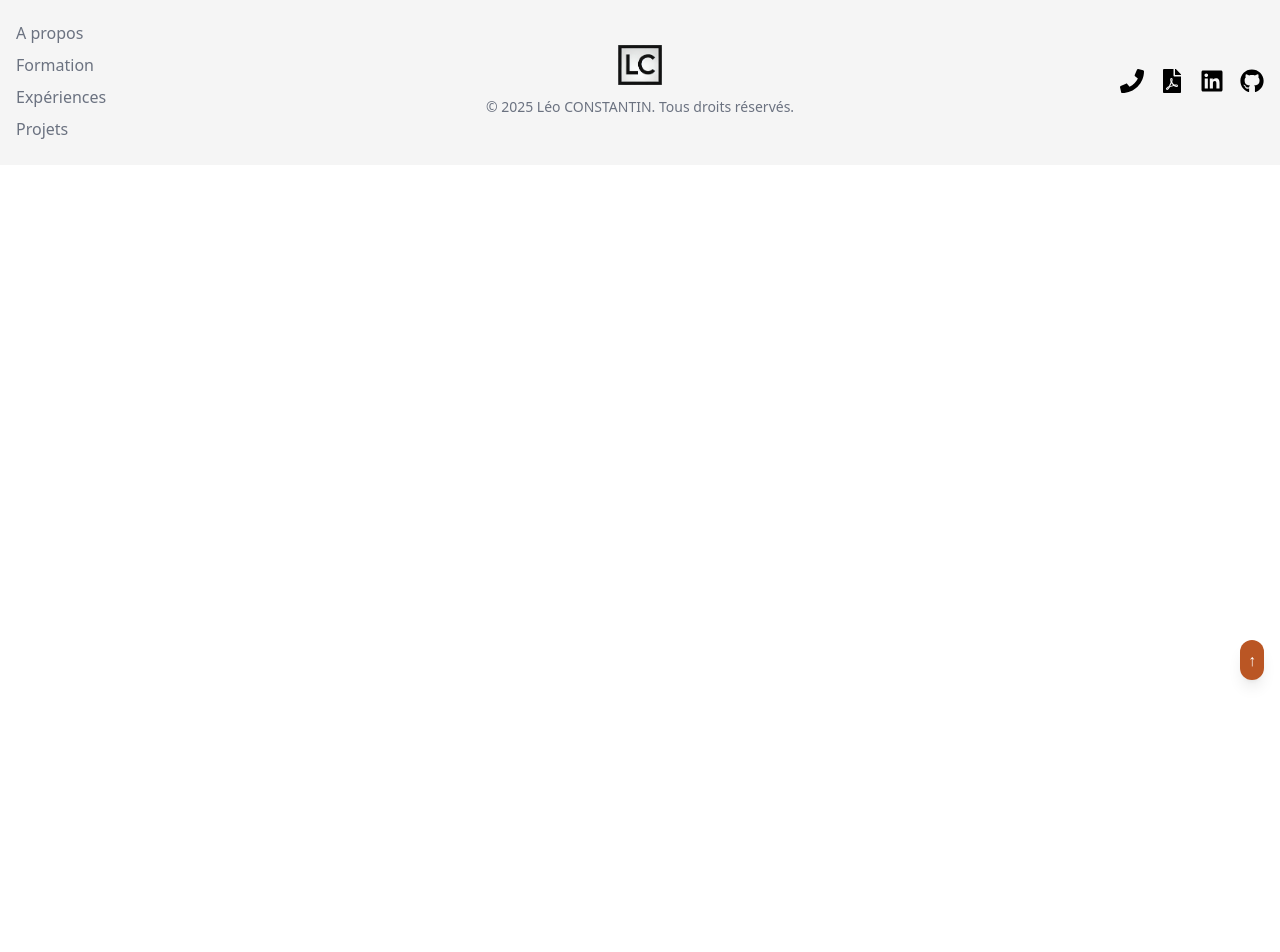
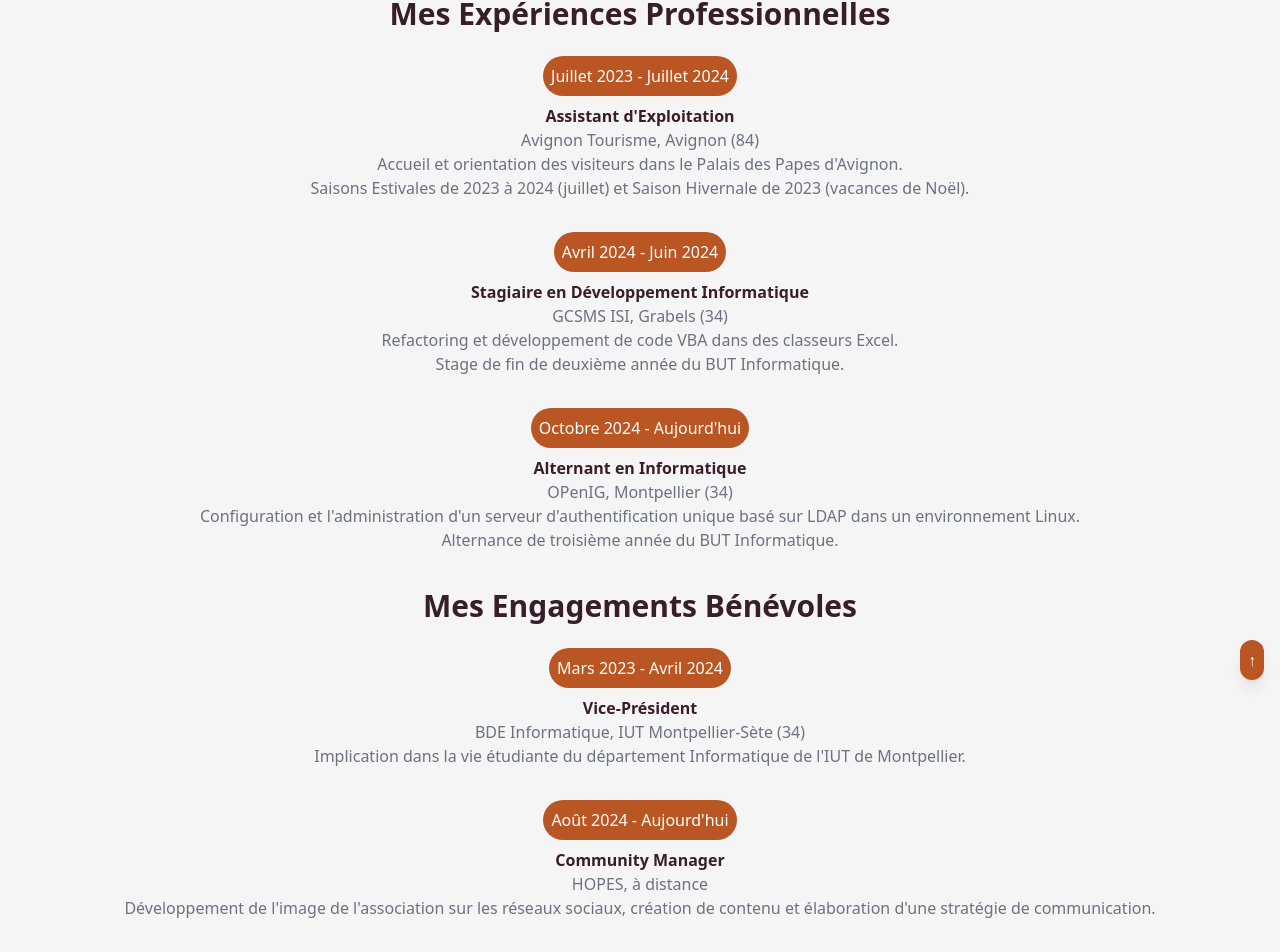
Before and after one commit to ConstantinLeo/portfolio, a React app: page /experience in a window 1280 px wide. Shown: the part 104-1056 px from the top of the page. Before the commit the page ends 800 px from the top, so only its background shows below. Built offline with nearby package versions, Linux system fonts and the light colour scheme; the HTML template or start-up script is replaced by a standard one.

Commit message:
feat: Ajout du contenu de la page Experience

```diff
--- a/src/pages/Experience.jsx
+++ b/src/pages/Experience.jsx
@@ -1,12 +1,84 @@
-import React from 'react';
+import React from "react";
+import {FaEye} from "react-icons/fa";
 
-function Experience() {
+function Experiences() {
     return (
-        <div>
-            <h1>Experience</h1>
-            <p>This is the Experience page.</p>
+        <div className="font-poppins">
+            {/* Section Experience */}
+            <section className="py-12 bg-white-smoke">
+                <div className="container mx-auto px-4 text-center">
+                    <h2 className="text-3xl font-bold text-dark-purple">Mes Expériences Professionnelles</h2>
+                    <div className="mt-6 flex flex-col space-y-8">
+                        <div className="timeline-item flex flex-col items-center">
+                            <div className="date bg-burnt-orange text-white p-2 rounded-full">Juillet 2023 - Juillet
+                                2024
+                            </div>
+                            <div className="description mt-2 text-slate-gray">
+                                <h3 className="font-semibold text-dark-purple">Assistant d'Exploitation</h3>
+                                <p>Avignon Tourisme, Avignon (84)</p>
+                                <p>Accueil et orientation des visiteurs dans le Palais des Papes d'Avignon.</p>
+                                <p>Saisons Estivales de 2023 à 2024 (juillet) et Saison Hivernale de 2023 (vacances de
+                                    Noël).</p>
+                            </div>
+                        </div>
+                        <div className="timeline-item flex flex-col items-center">
+                            <div className="date bg-burnt-orange text-white p-2 rounded-full">Avril 2024 - Juin 2024</div>
+                            <div className="description mt-2 text-slate-gray">
+                                <h3 className="font-semibold text-dark-purple">Stagiaire en Développement Informatique</h3>
+                                <p>GCSMS ISI, Grabels (34)</p>
+                                <p>Refactoring et développement de code VBA dans des classeurs Excel.</p>
+                                <p>Stage de fin de deuxième année du BUT Informatique.</p>
+                            </div>
+                        </div>
+                        <div className="timeline-item flex flex-col items-center">
+                            <div className="date bg-burnt-orange text-white p-2 rounded-full">Octobre 2024 - Aujourd'hui</div>
+                            <div className="description mt-2 text-slate-gray">
+                                <h3 className="font-semibold text-dark-purple">Alternant en Informatique</h3>
+                                <p>OPenIG, Montpellier (34)</p>
+                                <p>Configuration et l'administration d'un serveur d'authentification unique basé sur
+                                    LDAP dans un environnement Linux.</p>
+                                <p>Alternance de troisième année du BUT Informatique.</p>
+                            </div>
+                        </div>
+                    </div>
+                </div>
+                <div className="container mt-9 mx-auto px-4 text-center">
+                    <h2 className="text-3xl font-bold text-dark-purple">Mes Engagements Bénévoles</h2>
+                    <div className="mt-6 flex flex-col space-y-8">
+                        <div className="timeline-item flex flex-col items-center">
+                            <div className="date bg-burnt-orange text-white p-2 rounded-full">Mars 2023 - Avril 2024</div>
+                            <div className="description mt-2 text-slate-gray">
+                                <h3 className="font-semibold text-dark-purple">Vice-Président</h3>
+                                <p>BDE Informatique, IUT Montpellier-Sète (34)</p>
+                                <p>Implication dans la vie étudiante du département Informatique de l'IUT de
+                                    Montpellier.</p>
+                            </div>
+                        </div>
+                        <div className="timeline-item flex flex-col items-center">
+                            <div className="date bg-burnt-orange text-white p-2 rounded-full">Août 2024 - Aujourd'hui</div>
+                            <div className="description mt-2 text-slate-gray">
+                                <h3 className="font-semibold text-dark-purple">Community Manager</h3>
+                                <p>HOPES, à distance</p>
+                                <p>Développement de l'image de l'association sur les réseaux sociaux, création de
+                                    contenu et élaboration d'une stratégie de communication.</p>
+                            </div>
+                        </div>
+                    </div>
+                </div>
+                <div className="mt-12 text-center">
+                    <a
+                        href="/documents/CV-CONSTANTIN-Leo.pdf"
+                        target="_blank"
+                        rel="noopener noreferrer"
+                        className="inline-flex items-center bg-burnt-orange text-white py-2 px-6 rounded-full hover:bg-dark-purple transition duration-300"
+                    >
+                        <FaEye className="mr-2" size={18}/>
+                        Voir mon CV
+                    </a>
+                </div>
+            </section>
         </div>
     );
 }
 
-export default Experience;
+export default Experiences;
```
